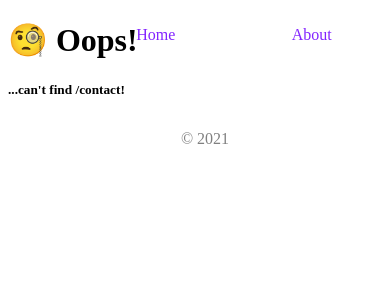
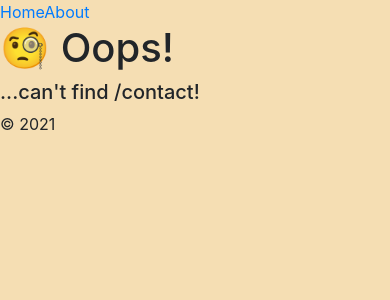
Before and after one commit to HeyAero/dartshub, a React app in the folder client/: page /contact in a window 390 px wide. Shown: the top 300 px of the page. Built offline with nearby package versions, Linux system fonts and the light colour scheme.

Commit message:
add index and variable scss files and fix errors with react template

```diff
--- a/client/src/App.js
+++ b/client/src/App.js
@@ -3,7 +3,7 @@ import { Switch, Route } from 'react-router-dom';
 import * as Pages from './pages';
 import { Header, Footer } from './layout'
 
-// import './style.css';
+import './index.scss';
 
 function App(){
 
--- /dev/null
+++ b/client/src/index.scss
@@ -0,0 +1,15 @@
+// Imports Section
+@import "../node_modules/bootstrap/scss/bootstrap";
+@import './variables';
+
+// Pages
+
+// Components
+
+// Other
+
+// Any Universal Styling
+
+body {
+  background-color: wheat;
+}
--- a/client/src/layout/Footer/index.js
+++ b/client/src/layout/Footer/index.js
@@ -1,5 +1,4 @@
 import React from 'react';
-import './style.css';
 
 const Footer = () => <footer id="footer">&copy; 2021</footer>
 
--- a/client/src/layout/Footer/style.css
+++ /dev/null
@@ -1,17 +0,0 @@
-#footer {
-    width: 100%;
-    position: fixed;
-    bottom: 0;
-    left: 0;
-    padding: 10px;
-    color: grey
-}
-
-@media only screen and (max-width: 800px) {
-    #footer {
-        display: flex;
-        justify-content: center;
-        z-index: -1;
-        position: sticky;
-    }
-}
--- a/client/src/layout/Header/index.js
+++ b/client/src/layout/Header/index.js
@@ -1,7 +1,5 @@
 import React from 'react';
 import { NavLink } from 'react-router-dom';
-
-import './style.css'
 
 const Header = () => {
     return (
--- a/client/src/layout/Header/style.css
+++ /dev/null
@@ -1,40 +0,0 @@
-nav {
-    width: 50%;
-    display: flex;
-    justify-content: space-around;
-    align-items: center;
-    color: grey;
-    position: absolute;
-    right: 0;
-    top: 1rem;
-    z-index: 1;
-}
-
-a {
-    color: rgb(131, 36, 255);
-    text-decoration: none;
-}
-
-a:hover {
-    transform: none;
-    text-decoration: none;
-    border-bottom: 3px transparent solid;
-    transition: border  0.5s;
-    transition-property: border-color;
-    transition-duration: 0.7s;
-    transition-timing-function: ease;
-    transition-delay: 0s;
-    color: rgb(131, 36, 255);
-  }
-
-.current {
-    font-weight: bolder;
-    border-bottom: 2px solid;
-}
-
-@media only screen and (max-width: 800px) {
-    nav {
-        margin-top: 10px;
-        width: 80%;
-    }
-}
```
Also changed, not shown: client/src/_variables.scss (added), 1 other file (tests, documents, lock files or other folders).
